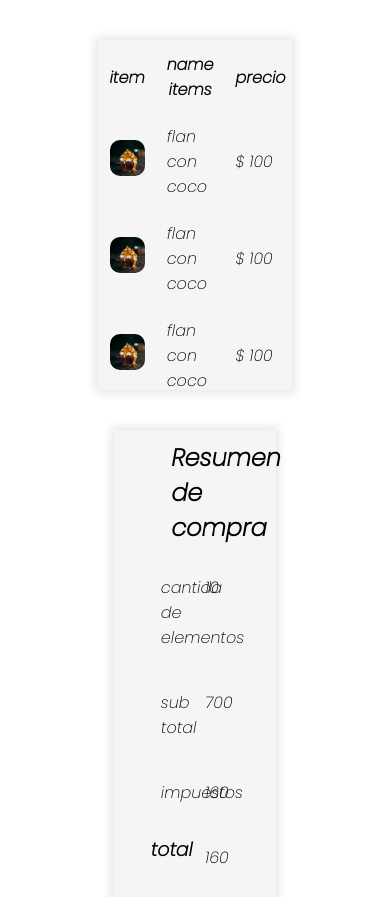
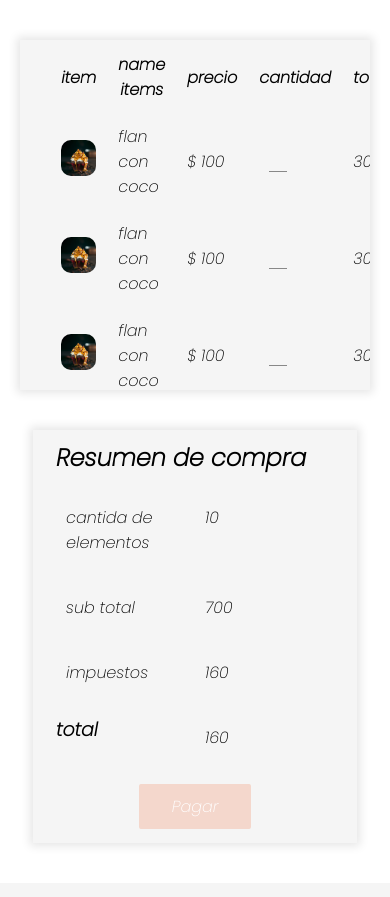
Before and after one commit to mouseinyl/bakery_shop, a plain HTML site: page cart.html in a window 390 px wide. Shown: the part 200-1097 px from the top of the page. Drawn offline with Linux system fonts and the light colour scheme.

Commit message:
fixed error on mobile

```diff
--- a/cart.html
+++ b/cart.html
@@ -64,8 +64,8 @@
             <h3 class="chocolate_text">shopping cart</h3>
         </div>
 
-        <div class="conteiner s6 m6 l6 whitesmoke_back etiquetas space_around_conten cox label sombra">
-            <table class="">
+        <div class="conteiner s12 m6 l6 whitesmoke_back etiquetas space_around_conten cox label sombra">
+            <table class="conteiner s10 m10 l10">
                 <tr class="nav_pegajoso">
                     <th>item</th>
                     <th>name items</th>
@@ -112,23 +112,23 @@
 
         </div>
 
-        <div class="conteiner s5 m5 l5 whitesmoke_back space_around_conten resumen label sombra">
-            <div class="l5 m5 s5">
+        <div class="conteiner s10 m5 l5 whitesmoke_back space_around_conten resumen label sombra">
+            <div class="l5 m5 s11">
                 <h2>Resumen de compra </h2>
             </div>
-            <div class="conteiner s8 m8 l8 space_around_conten">
+            <div class="conteiner s11 m8 l8 space_around_conten">
                 <div class="conteiner s6 m6 l6">cantida de elementos</div>
                 <div class="conteiner s6 m6 l6">10</div>
             </div>
-            <div class="conteiner s8 m8 l8 space_around_conten">
+            <div class="conteiner s11 m8 l8 space_around_conten">
                 <div class="conteiner s6 m6 l6">sub total</div>
                 <div class="conteiner s6 m6 l6">700</div>
             </div>
-            <div class="conteiner s8 m8 l8 space_around_conten">
+            <div class="conteiner s11 m8 l8 space_around_conten">
                 <div class="conteiner s6 m6 l6">impuestos</div>
                 <div class="conteiner s6 m6 l6">160</div>
             </div>
-            <div class="conteiner s8 m8 l8 space_around_conten">
+            <div class="conteiner s11 m8 l8 space_around_conten">
                 <h3 class="conteiner s6 m6 l6">total</h3>
                 <div class="conteiner s6 m6 l6">160</div>
             </div>
```
Also changed, not shown: login.html (+1 -1 lines), registro.html (+1 -1 lines).
